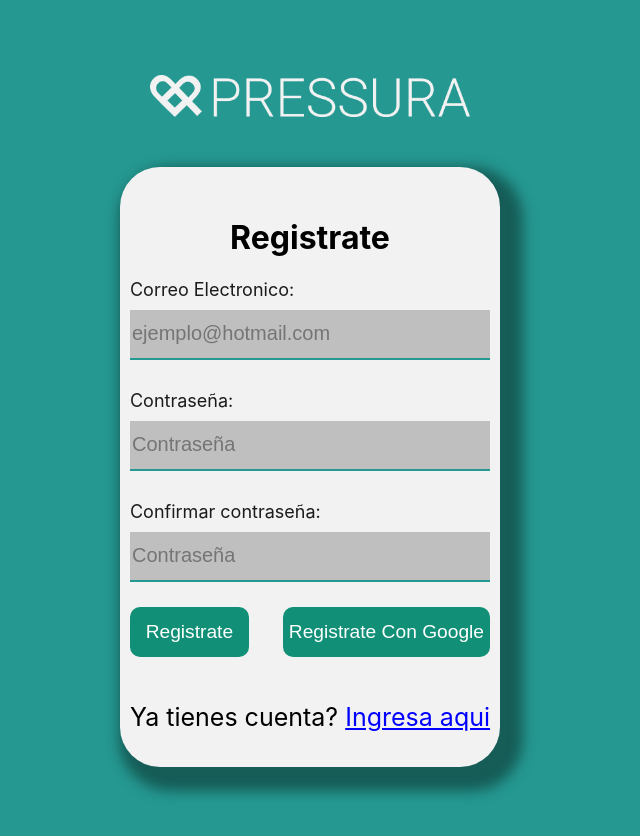
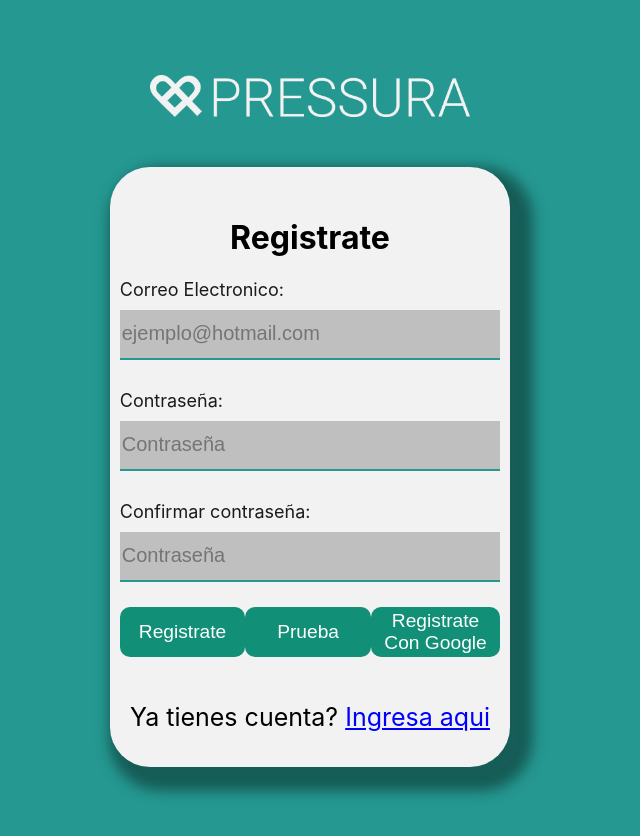
Before and after one commit to Erick2929/PressuraWebAppReact, a React (Create React App) app: page /signin in a window 1280 px wide. Shown: the top 836 px of the page, without its empty margins (330-970 px from the left). Built offline with nearby package versions, Linux system fonts and the light colour scheme; no server answers.

Commit message:
Trouble with register and firestore

```diff
--- a/src/components/LoginForm.js
+++ b/src/components/LoginForm.js
@@ -1,6 +1,6 @@
 import React from 'react'
 import { useState, useEffect} from 'react';
-import { signInWithEmailAndPassword,signin, signOut,signInWithPopup, GoogleAuthProvider, onAuthStateChanged } from 'firebase/auth'
+import { signInWithEmailAndPassword, signOut,signInWithPopup, GoogleAuthProvider, onAuthStateChanged } from 'firebase/auth'
 import { auth } from '../firebase'
 import logo from '../assets/imgs/pressura-logotitle-white.png'
 import { useNavigate } from 'react-router-dom';
--- a/src/components/PatientsCard.js
+++ b/src/components/PatientsCard.js
@@ -24,6 +24,7 @@ const PatientsCard = () => {
   const readUsers = async () => {
     const snap = await getDocs(collection(db, "Paciente"));
     setUsers(buildUsers(snap));
+    console.log(buildUsers(snap))
   }
 
   useEffect(() => {
--- a/src/components/Register.js
+++ b/src/components/Register.js
@@ -1,9 +1,11 @@
-import React from 'react'
+import React, { useEffect } from 'react'
 import { useState } from 'react';
-import { createUserWithEmailAndPassword, signOut, signInWithPopup, GoogleAuthProvider} from 'firebase/auth'
+import { createUserWithEmailAndPassword, signOut, signInWithPopup, GoogleAuthProvider, onAuthStateChanged} from 'firebase/auth'
 import { auth } from '../firebase'
 import logo from '../assets/imgs/pressura-logotitle-white.png'
 import { useNavigate } from 'react-router-dom';
+import { collection, doc, setDoc ,  getDocs } from "firebase/firestore";
+import { db } from "../firebase";
 
 
 export default function Register() {
@@ -12,7 +14,33 @@ export default function Register() {
     const [loginPassword, setLoginPassword] = useState('')
     const [loginPasswordConf, setLoginPasswordConf] = useState('')
     const [user, setUser] = useState({});
+    const [userUid, setUserUid] = useState({});
     const [notSame, setNotSame] = useState(false);
+    const cuentasDoc = collection(db, "Doctor");
+
+    const crearDoctor = async () => {
+        await setDoc(doc(cuentasDoc, userUid), {
+            CorreoElectronico: user,
+            IDDoctor: "",
+            Nombre: user,
+            Pacientes: [""]
+        });
+    }
+
+    useEffect(() => {
+        onAuthStateChanged(auth, (userSession) => {
+            if(userSession !== null){
+                console.log('vvvv esta es la cuenta ')
+                console.log(userSession.email)
+                setUser(userSession.email)
+                setUserUid(userSession.uid)
+                crearDoctor();
+            }
+            else{
+                console.log('no hay cuenta logeada ')
+            }
+        })
+    },[])
 
 
     const goToLogIn = () => {
@@ -46,7 +74,7 @@ export default function Register() {
         try{
             const user = await createUserWithEmailAndPassword(auth,loginEmail,loginPassword);
             //setUser(user)
-            console.log(user);
+            console.log(user.uid);
             alert('Su cuenta ha sido creada con exito!');
         }
 
@@ -117,7 +145,11 @@ export default function Register() {
                         onClick={signup}>
                             Registrate
                         </button>
-                        {/* <button className="login-button-google">Login con google</button> */}
+                        <button
+                        className="login-button"
+                        onClick={crearDoctor}>
+                            Prueba
+                        </button>
                         <button
                         onClick={ingresarConGoogle}
                         className="login-button-google">Registrate Con Google</button>
```
